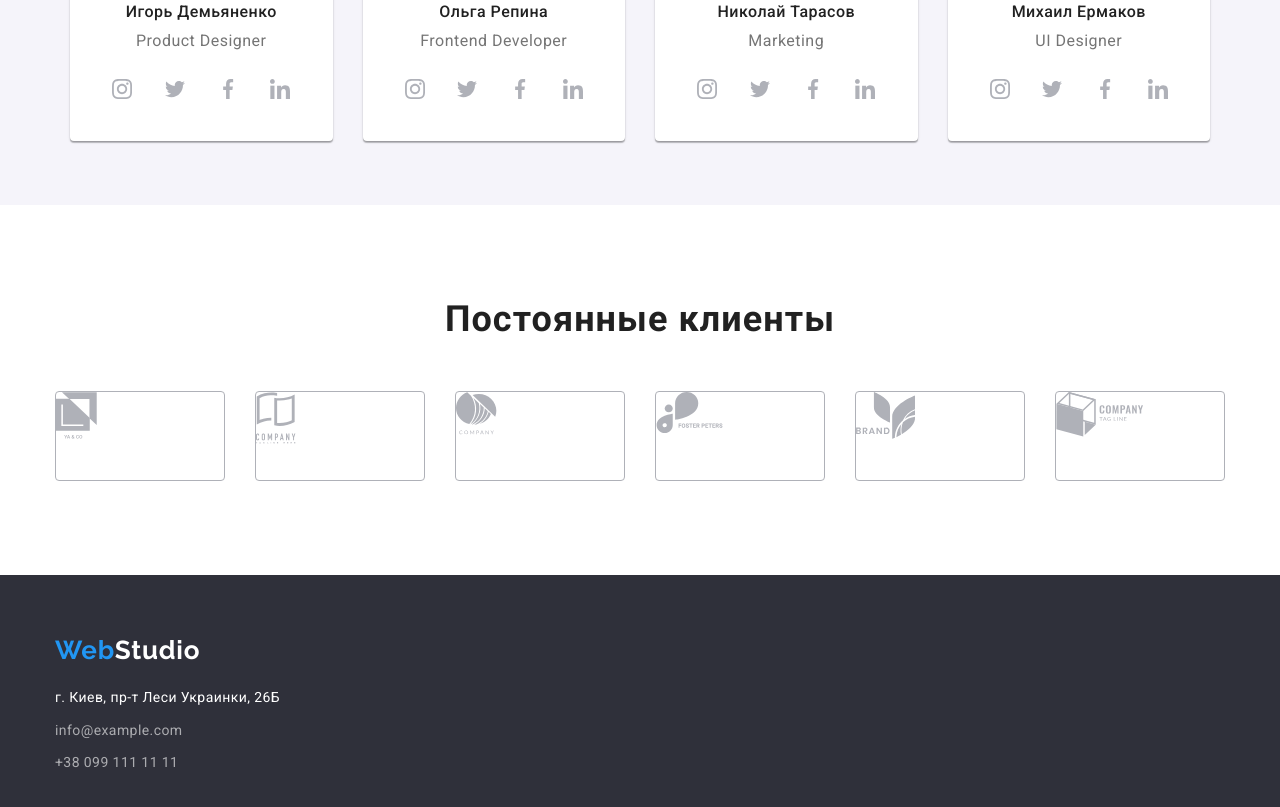
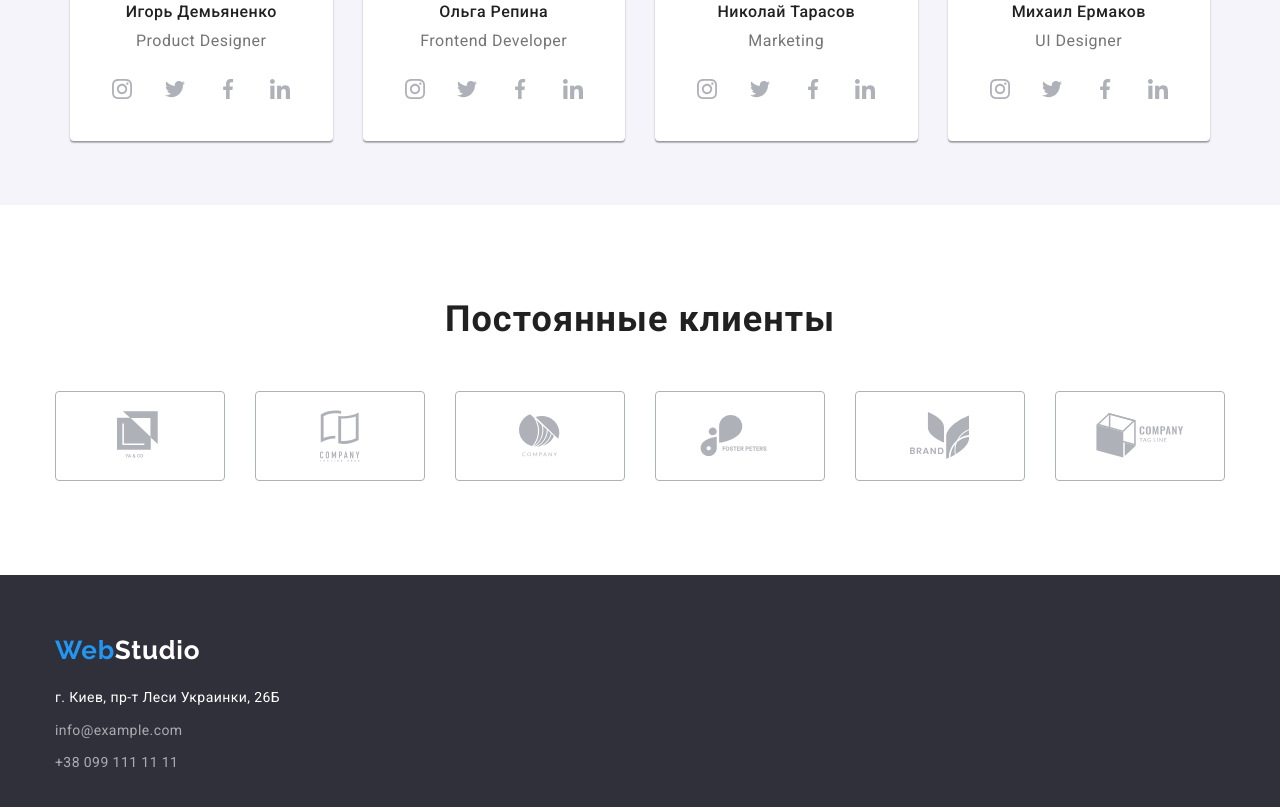
Before and after one commit to G0eXe/goit-markup-hw-04, a plain HTML site: page index.html in a window 1280 px wide. Shown: the part 2021-2828 px from the top of the page. Drawn offline with nearby package versions, Linux system fonts and the light colour scheme.

Commit message:
Выравнивает иконки клиентов

```diff
--- a/css/styles.css
+++ b/css/styles.css
@@ -576,6 +576,7 @@ img {
 
 .clients-list {
   display: flex;
+  align-items: center;
   flex-wrap: wrap;
   margin-top: -30px;
   margin-left: -30px;
@@ -589,11 +590,18 @@ img {
 
 .clients-list-item {
   display: flex;
+  align-items: center;
+  justify-content: center;
 }
 
 .clients-list-link {
-  display: flex;
-  width: 170px;
+  /* display: flex; */
+  /* width: 170px;
+  height: 90px; */
+  display: inline-flex;
+  justify-content: center;
+  align-items: center;
+  width: 100%;
   height: 90px;
   border: 1px solid rgba(175, 177, 184, 1);
   border-radius: 4px 4px 4px 4px;
```
